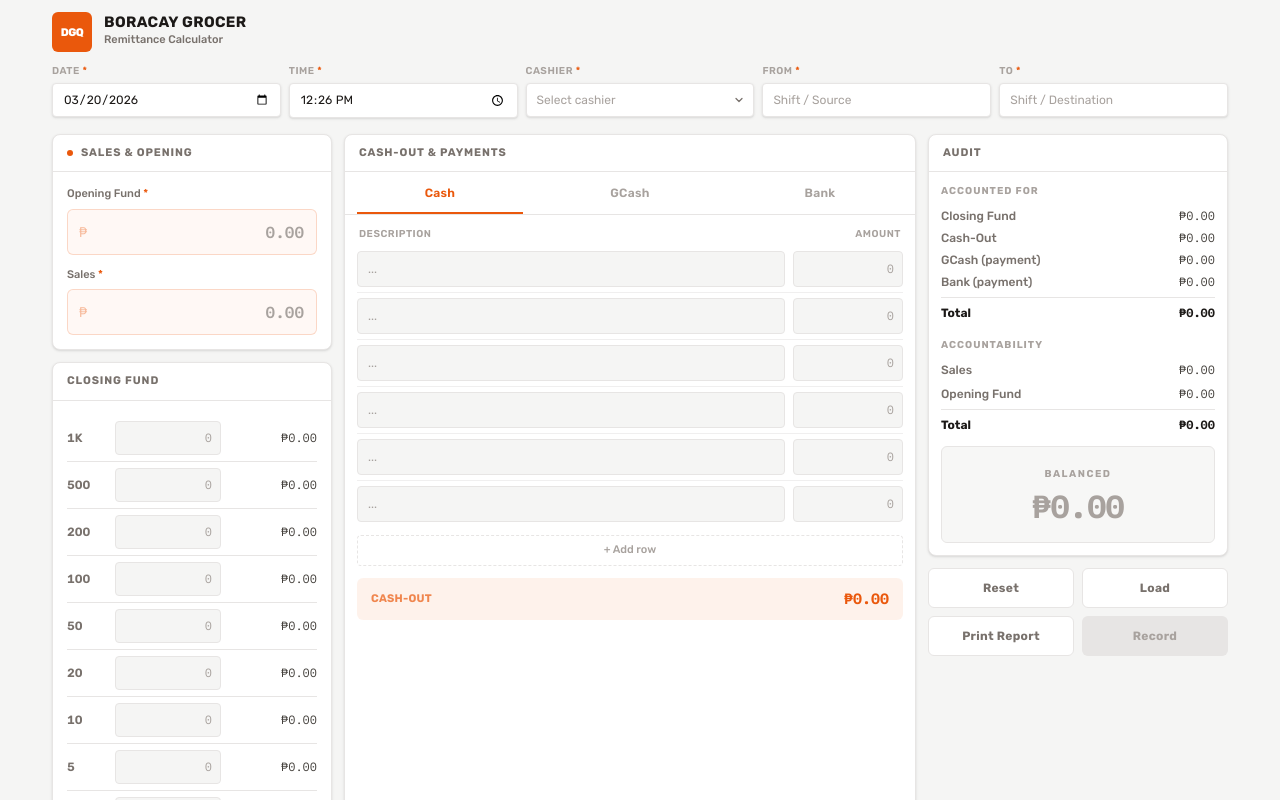
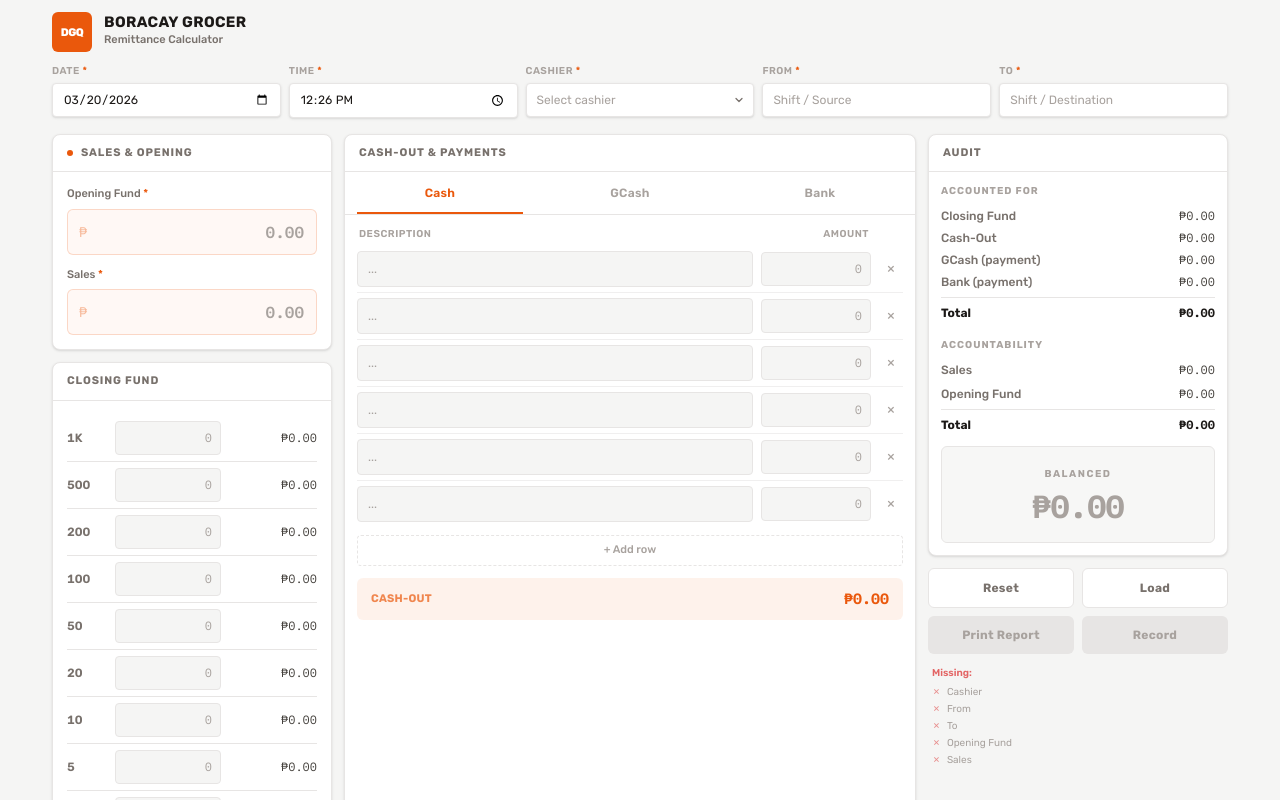
Before and after one commit to marlonjohnynion/dgq-app, a Next.js app: page / in a window 1280 px wide. Shown: the top 800 px of the page. Built offline with nearby package versions, Linux system fonts and the light colour scheme.

Commit message:
feat: various improvements

```diff
--- a/src/components/RemittanceCalculator.tsx
+++ b/src/components/RemittanceCalculator.tsx
@@ -87,6 +87,10 @@ export default function RemittanceCalculator() {
     set((p) => [...p, { description: "", amount: 0 }]);
   }, []);
 
+  const removeRow = useCallback((set: React.Dispatch<React.SetStateAction<Entry[]>>, i: number) => {
+    set((p) => p.filter((_, idx) => idx !== i));
+  }, []);
+
   const fileInputRef = useRef<HTMLInputElement>(null);
 
   const buildFileName = () => {
@@ -139,7 +143,38 @@ export default function RemittanceCalculator() {
     e.target.value = "";
   };
 
-  const canRecord = Boolean(txDate && txTime && cashier && txFrom && txTo && sales && openingFund);
+  const fundsFilled = sales > 0 && openingFund > 0;
+  const entriesValid = [...cashOut, ...gcash, ...bank].every(
+    (e) => (e.description && e.amount > 0) || (!e.description && !e.amount)
+  );
+  const missingItems: string[] = [];
+  if (!txDate) missingItems.push("Date");
+  if (!txTime) missingItems.push("Time");
+  if (!cashier) missingItems.push("Cashier");
+  if (!txFrom) missingItems.push("From");
+  if (!txTo) missingItems.push("To");
+  if (!(openingFund > 0)) missingItems.push("Opening Fund");
+  if (!(sales > 0)) missingItems.push("Sales");
+  const ordinal = (n: number) => {
+    const s = ["th", "st", "nd", "rd"];
+    const v = n % 100;
+    return n + (s[(v - 20) % 10] || s[v] || s[0]);
+  };
+  const incompleteRows = (entries: Entry[]) =>
+    entries.reduce<{ row: number; missing: string }[]>((acc, e, i) => {
+      if (e.description && !e.amount) acc.push({ row: i + 1, missing: "amount" });
+      else if (!e.description && e.amount > 0) acc.push({ row: i + 1, missing: "description" });
+      return acc;
+    }, []);
+  const pushIncomplete = (label: string, entries: Entry[]) => {
+    for (const { row, missing } of incompleteRows(entries)) {
+      missingItems.push(`${label} — ${ordinal(row)} row has no ${missing}`);
+    }
+  };
+  pushIncomplete("Cash-Out", cashOut);
+  pushIncomplete("GCash", gcash);
+  pushIncomplete("Bank Transfer", bank);
+  const canRecord = missingItems.length === 0;
 
   const handlePrintReport = () => {
     // epson TM-U220D: 76mm paper, 16 cpi, 33 cols native
@@ -355,13 +390,13 @@ export default function RemittanceCalculator() {
           <Panel title="Sales & Opening" accent>
             <div className="space-y-3">
               <div>
-                <label className="block text-[11px] text-text-2 mb-1.5 font-medium">
+                <label className="block text-[11px] text-text-2 font-medium mb-1.5">
                   Opening Fund <span className="text-accent">*</span>
                 </label>
                 <MoneyInput value={openingFund} onChange={(v) => setOpeningFund(parseFloat(v) || 0)} />
               </div>
               <div>
-                <label className="block text-[11px] text-text-2 mb-1.5 font-medium">
+                <label className="block text-[11px] text-text-2 font-medium mb-1.5">
                   Sales <span className="text-accent">*</span>
                 </label>
                 <MoneyInput value={sales} onChange={(v) => setSales(parseFloat(v) || 0)} />
@@ -427,13 +462,14 @@ export default function RemittanceCalculator() {
 
           {/* entries */}
           <div className="p-3">
-            <div className="grid grid-cols-[1fr_110px] gap-x-2 text-[10px] font-semibold text-text-3 uppercase tracking-wider mb-1 px-0.5">
+            <div className="grid grid-cols-[1fr_110px_24px] gap-x-2 text-[10px] font-semibold text-text-3 uppercase tracking-wider mb-1 px-0.5">
               <span>Description</span>
               <span className="text-right">Amount</span>
+              <span></span>
             </div>
             <div className="divide-y divide-surface-3/60">
               {cur.entries.map((entry, i) => (
-                <div key={i} className="grid grid-cols-[1fr_110px] gap-2 py-[5px]">
+                <div key={i} className="grid grid-cols-[1fr_110px_24px] gap-2 py-[5px] items-center">
                   <input
                     type="text"
                     value={entry.description}
@@ -442,6 +478,12 @@ export default function RemittanceCalculator() {
                     placeholder="..."
                   />
                   <PcsInput value={entry.amount} onChange={(v) => cur.updater(i, "amount", v)} step="0.01" />
+                  <button
+                    onClick={() => removeRow(cur.setter, i)}
+                    className="w-6 h-6 flex items-center justify-center rounded text-text-3 hover:text-negative hover:bg-negative/10 transition-colors cursor-pointer text-[14px] leading-none"
+                  >
+                    &times;
+                  </button>
                 </div>
               ))}
             </div>
@@ -545,7 +587,12 @@ export default function RemittanceCalculator() {
             </button>
             <button
               onClick={handlePrintReport}
-              className="py-2.5 rounded-md text-[12px] font-bold tracking-wide bg-surface-1 border border-surface-3 text-text-2 hover:text-text-1 hover:border-surface-4 transition-colors cursor-pointer focus-ring"
+              disabled={!canRecord}
+              className={`py-2.5 rounded-md text-[12px] font-bold tracking-wide transition-colors focus-ring ${
+                canRecord
+                  ? "bg-surface-1 border border-surface-3 text-text-2 hover:text-text-1 hover:border-surface-4 cursor-pointer"
+                  : "bg-surface-3 text-text-3 cursor-not-allowed"
+              }`}
             >
               Print Report
             </button>
@@ -561,6 +608,19 @@ export default function RemittanceCalculator() {
               Record
             </button>
           </div>
+          {!canRecord && (
+            <div className="hidden lg:block mt-2 px-1 no-print">
+              <p className="text-[10px] font-semibold text-negative/70 mb-1">Missing:</p>
+              <ul className="space-y-0.5">
+                {missingItems.map((item) => (
+                  <li key={item} className="flex items-start gap-1.5 text-[10px] text-text-3">
+                    <span className="text-negative/50 leading-[1.4]">&#x2717;</span>
+                    <span>{item}</span>
+                  </li>
+                ))}
+              </ul>
+            </div>
+          )}
         </div>
       </div>
 
@@ -591,7 +651,13 @@ export default function RemittanceCalculator() {
           <button onClick={() => fileInputRef.current?.click()} className="px-3 py-2.5 rounded-md text-[11px] font-bold bg-surface-2 border border-surface-3 text-text-2 cursor-pointer">
             Load
           </button>
-          <button onClick={handlePrintReport} className="px-3 py-2.5 rounded-md text-[11px] font-bold bg-surface-2 border border-surface-3 text-text-2 cursor-pointer">
+          <button
+            onClick={handlePrintReport}
+            disabled={!canRecord}
+            className={`px-3 py-2.5 rounded-md text-[11px] font-bold ${
+              canRecord ? "bg-surface-2 border border-surface-3 text-text-2 cursor-pointer" : "bg-surface-3 text-text-3 cursor-not-allowed"
+            }`}
+          >
             Report
           </button>
           <button
```
